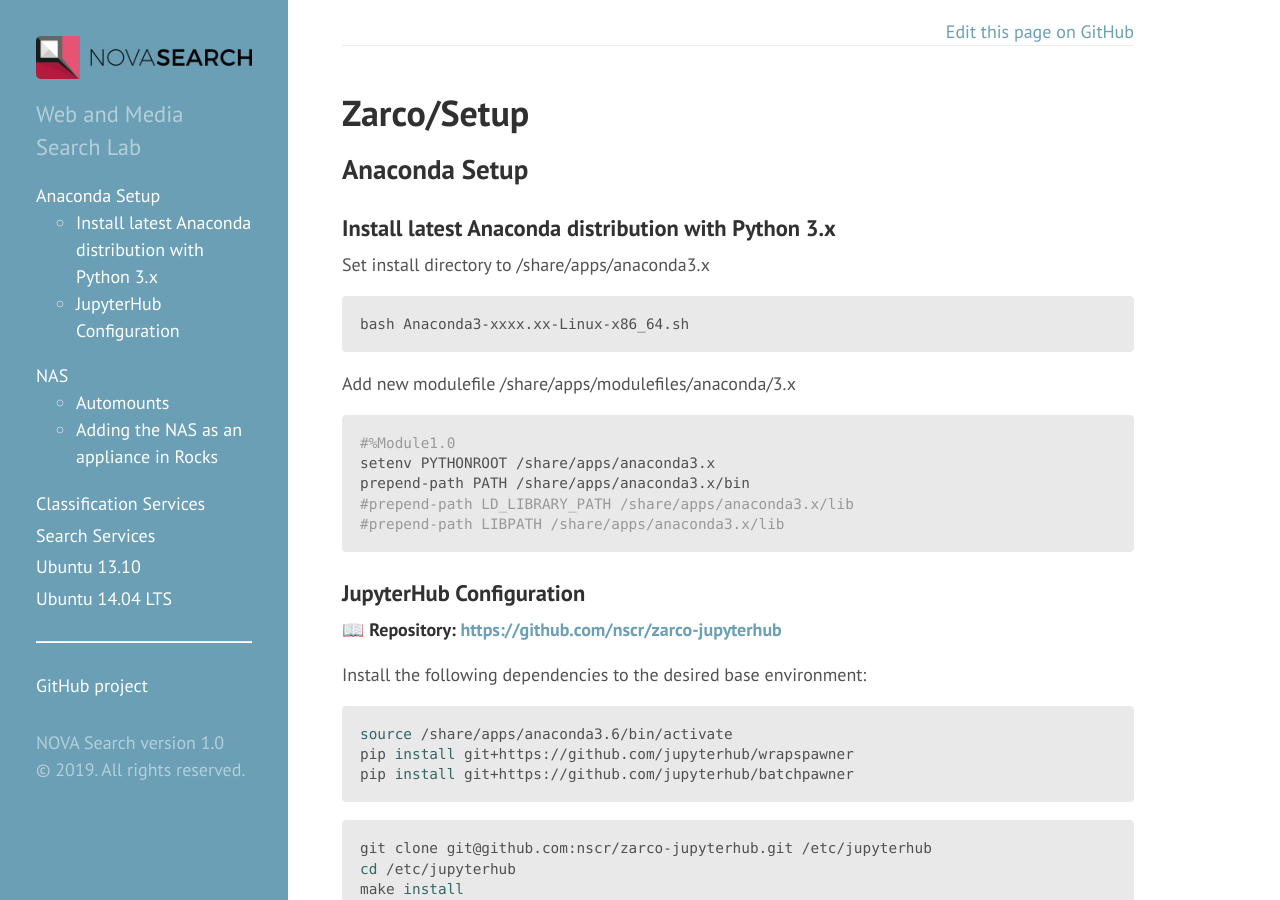
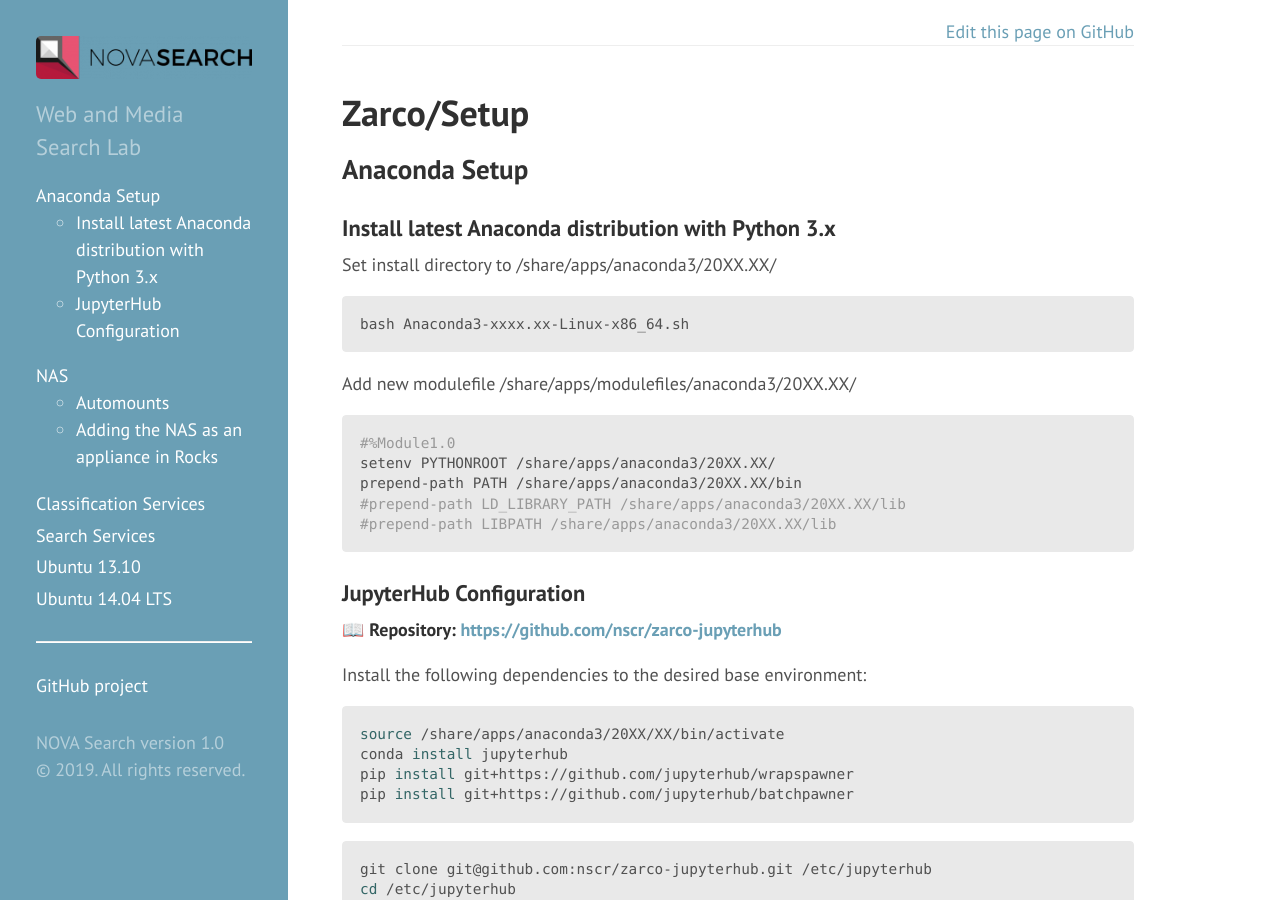
Before and after one commit to novasearch/wiki.novasearch.org, a Jekyll site: the page built from wiki/Zarco_Setup.md, in a window 1280 px wide and 900 px high. Built offline with Jekyll 4.4.1, drawn with Linux system fonts in a browser that asks for light colours.

Commit message:
Update Zarco_Setup.md

````diff
--- a/wiki/Zarco_Setup.md
+++ b/wiki/Zarco_Setup.md
@@ -12,20 +12,20 @@ Anaconda Setup
 
 ### Install latest Anaconda distribution with Python 3.x
 
-Set install directory to /share/apps/anaconda3.x
+Set install directory to /share/apps/anaconda3/20XX.XX/
 
 ```bash
 bash Anaconda3-xxxx.xx-Linux-x86_64.sh
 ```
 
-Add new modulefile /share/apps/modulefiles/anaconda/3.x
+Add new modulefile /share/apps/modulefiles/anaconda3/20XX.XX/
 
 ```bash
 #%Module1.0
-setenv PYTHONROOT /share/apps/anaconda3.x
-prepend-path PATH /share/apps/anaconda3.x/bin
-#prepend-path LD_LIBRARY_PATH /share/apps/anaconda3.x/lib
-#prepend-path LIBPATH /share/apps/anaconda3.x/lib
+setenv PYTHONROOT /share/apps/anaconda3/20XX.XX/
+prepend-path PATH /share/apps/anaconda3/20XX.XX/bin
+#prepend-path LD_LIBRARY_PATH /share/apps/anaconda3/20XX.XX/lib
+#prepend-path LIBPATH /share/apps/anaconda3/20XX.XX/lib
 ```
 
 ### JupyterHub Configuration
@@ -35,7 +35,8 @@ prepend-path PATH /share/apps/anaconda3.x/bin
 Install the following dependencies to the desired base environment:
 
 ```bash
-source /share/apps/anaconda3.6/bin/activate
+source /share/apps/anaconda3/20XX/XX/bin/activate
+conda install jupyterhub
 pip install git+https://github.com/jupyterhub/wrapspawner
 pip install git+https://github.com/jupyterhub/batchpawner
 ```
````
